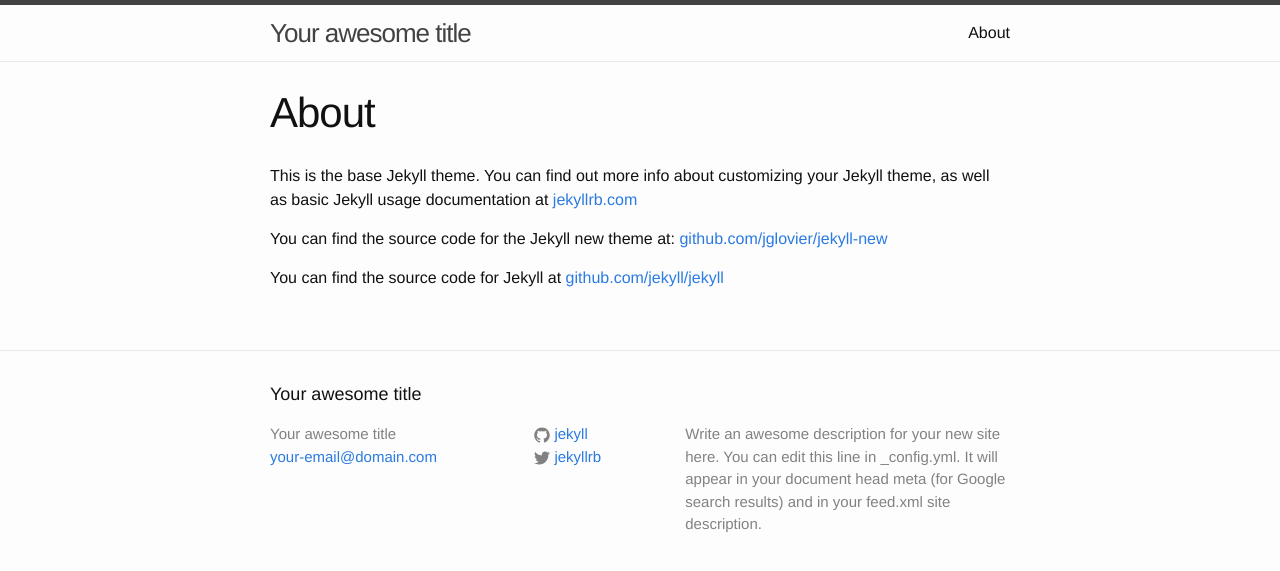
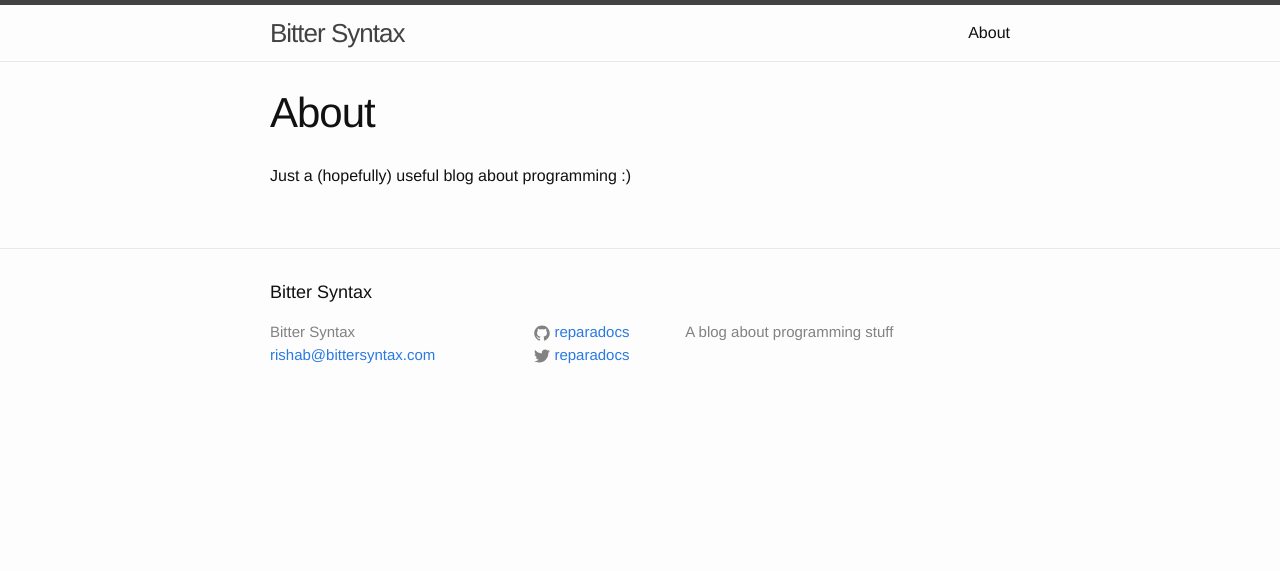
Before and after one commit to Reparadocs/BitterSyntax, a Jekyll site: the page built from about.md, in a window 1280 px wide. Shown: the top 571 px of the page. Built offline with Jekyll 4.4.1, drawn with Linux system fonts in a browser that asks for light colours.

Commit message:
Rex ch 0

```diff
--- a/_config.yml
+++ b/_config.yml
@@ -1,15 +1,13 @@
 # Site settings
 exclude: ["vendor"]
-title: Your awesome title
-email: your-email@domain.com
+title: Bitter Syntax
+email: rishab@bittersyntax.com
 description: > # this means to ignore newlines until "baseurl:"
-  Write an awesome description for your new site here. You can edit this
-  line in _config.yml. It will appear in your document head meta (for
-  Google search results) and in your feed.xml site description.
+   A blog about programming stuff
 baseurl: "" # the subpath of your site, e.g. /blog/
-url: "http://yourdomain.com" # the base hostname & protocol for your site
-twitter_username: jekyllrb
-github_username:  jekyll
+url: "http://bittersyntax.com" # the base hostname & protocol for your site
+twitter_username: reparadocs
+github_username:  reparadocs
 
 # Build settings
 markdown: kramdown
--- a/about.md
+++ b/about.md
@@ -4,8 +4,4 @@
 permalink: /about/
 ---
 
-This is the base Jekyll theme. You can find out more info about customizing your Jekyll theme, as well as basic Jekyll usage documentation at [jekyllrb.com](http://jekyllrb.com/)
-
-You can find the source code for the Jekyll new theme at: [github.com/jglovier/jekyll-new](https://github.com/jglovier/jekyll-new)
-
-You can find the source code for Jekyll at [github.com/jekyll/jekyll](https://github.com/jekyll/jekyll)
+Just a (hopefully) useful blog about programming :)
```
Also changed, not shown: _posts/2015-02-13-welcome-to-jekyll.markdown (deleted, +0 -25 lines), _posts/2015-02-14-rex-introduction.markdown (added, +58 -0 lines).
